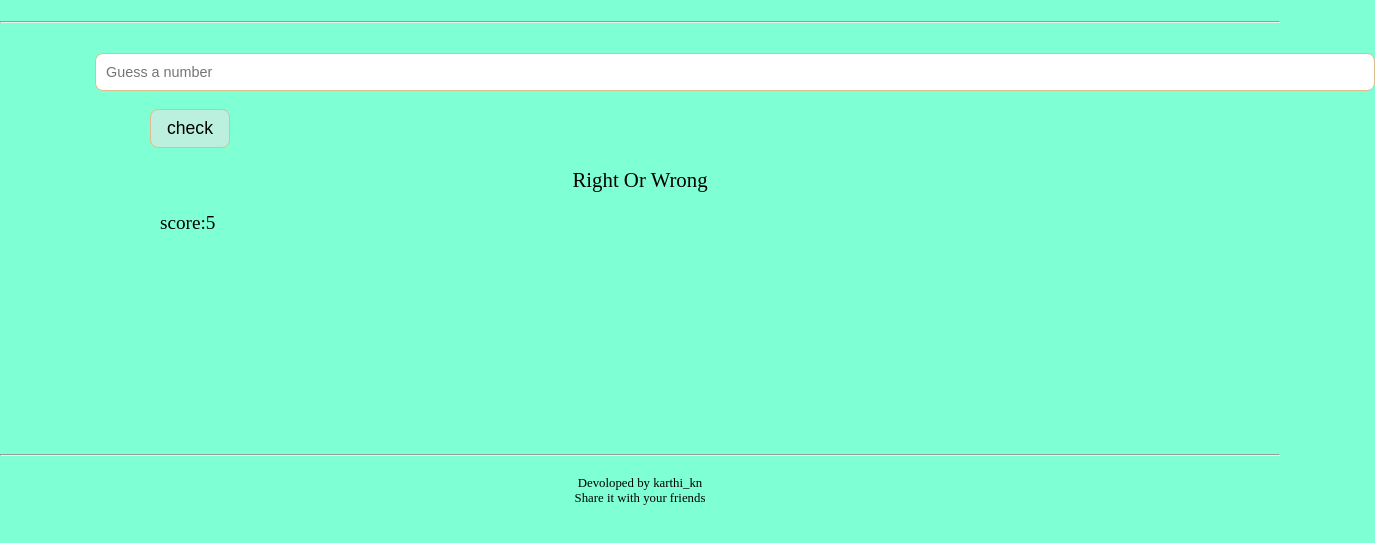
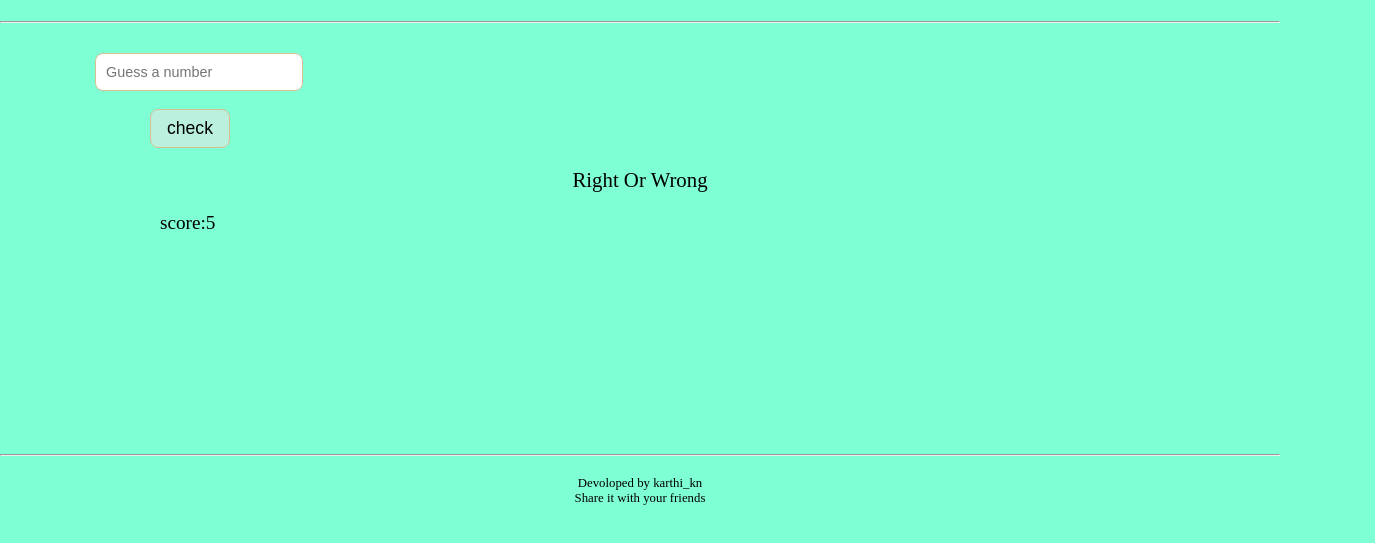
Before and after one commit to karthikn-7/guessgame, a plain HTML site: page index.html in a window 1280 px wide. Shown: the part 43-586 px from the top of the page, 1375 px wide, since content can reach past the window. Drawn offline with Linux system fonts and the light colour scheme.

Commit message:
Update style.css

```diff
--- a/style.css
+++ b/style.css
@@ -30,8 +30,6 @@ input{
     border:1px solid rgb(221, 188, 145) ;
     border-radius: 8px;
     padding: 10px;
-     width: 100%;
-    box-sizing:border-box
 }
 button{
     position: relative;
```
